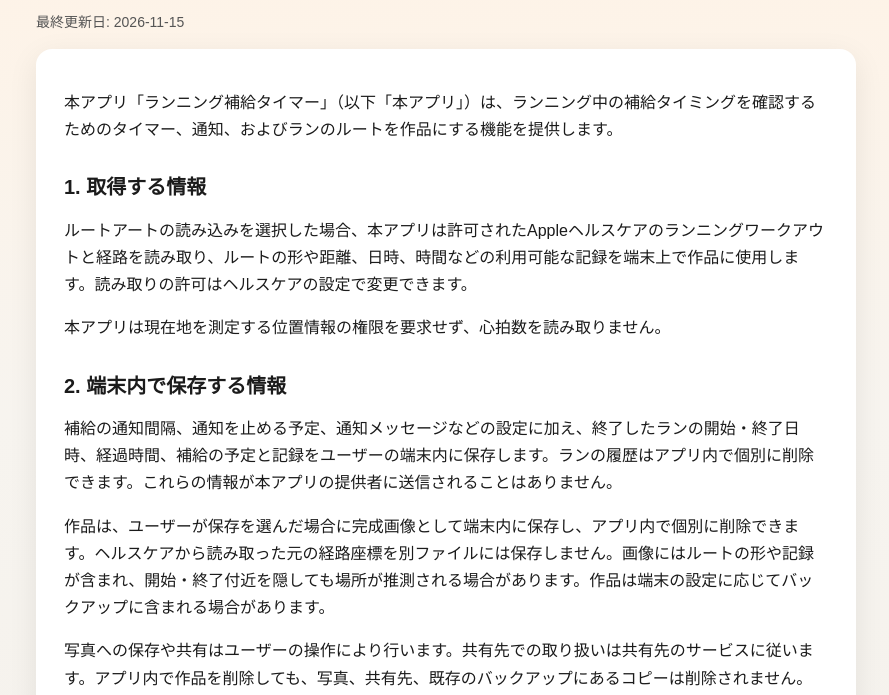
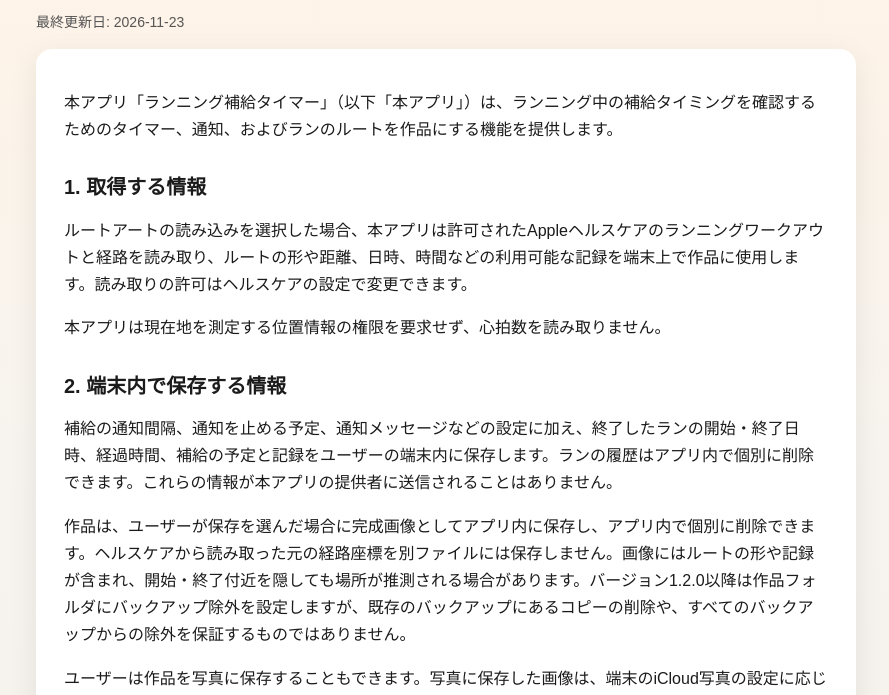
Before and after one commit to mytysoldier/app-privacy, a plain HTML site: page privacy/race-fuel-timer/index.html in a window 1280 px wide. Shown: the part 105-800 px from the top of the page, without its empty margins (194-1083 px from the left). Drawn offline with Linux system fonts and the light colour scheme.

Commit message:
Clarify route artwork photo storage

```diff
--- a/privacy/race-fuel-timer/index.html
+++ b/privacy/race-fuel-timer/index.html
@@ -61,7 +61,7 @@
   <body>
     <main>
       <h1>プライバシーポリシー</h1>
-      <p class="note">最終更新日: 2026-11-15</p>
+      <p class="note">最終更新日: 2026-11-23</p>
       <div class="card">
         <p>
           本アプリ「ランニング補給タイマー」（以下「本アプリ」）は、ランニング中の補給タイミングを確認するためのタイマー、通知、およびランのルートを作品にする機能を提供します。
@@ -75,8 +75,8 @@
         <p>
           補給の通知間隔、通知を止める予定、通知メッセージなどの設定に加え、終了したランの開始・終了日時、経過時間、補給の予定と記録をユーザーの端末内に保存します。ランの履歴はアプリ内で個別に削除できます。これらの情報が本アプリの提供者に送信されることはありません。
         </p>
-        <p>作品は、ユーザーが保存を選んだ場合に完成画像として端末内に保存し、アプリ内で個別に削除できます。ヘルスケアから読み取った元の経路座標を別ファイルには保存しません。画像にはルートの形や記録が含まれ、開始・終了付近を隠しても場所が推測される場合があります。作品は端末の設定に応じてバックアップに含まれる場合があります。</p>
-        <p>写真への保存や共有はユーザーの操作により行います。共有先での取り扱いは共有先のサービスに従います。アプリ内で作品を削除しても、写真、共有先、既存のバックアップにあるコピーは削除されません。</p>
+        <p>作品は、ユーザーが保存を選んだ場合に完成画像としてアプリ内に保存し、アプリ内で個別に削除できます。ヘルスケアから読み取った元の経路座標を別ファイルには保存しません。画像にはルートの形や記録が含まれ、開始・終了付近を隠しても場所が推測される場合があります。バージョン1.2.0以降は作品フォルダにバックアップ除外を設定しますが、既存のバックアップにあるコピーの削除や、すべてのバックアップからの除外を保証するものではありません。</p>
+        <p>ユーザーは作品を写真に保存することもできます。写真に保存した画像は、端末のiCloud写真の設定に応じてiCloudに同期される場合があります。バージョン1.2.0以降は、アプリから直接共有する機能はありません。写真に保存した画像をユーザーが他のアプリから共有する場合、共有先での取り扱いはそのサービスに従います。アプリ内で作品を削除しても、写真、共有先、既存のバックアップにあるコピーは削除されません。</p>
 
         <h2>3. 通知について</h2>
         <p>
```
